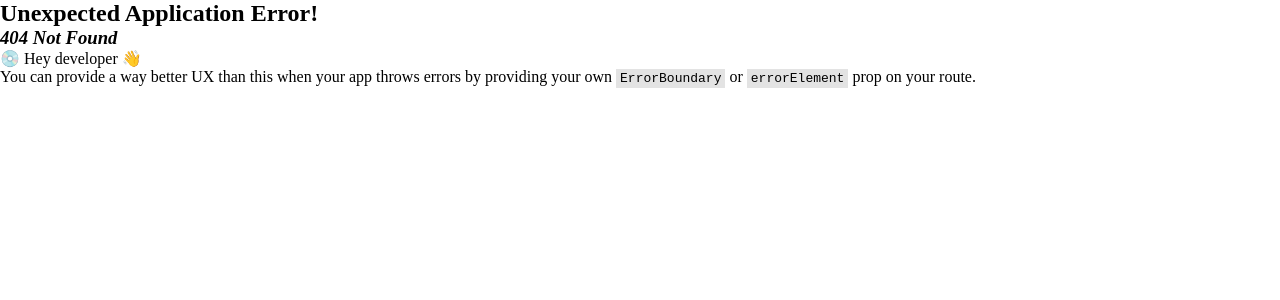
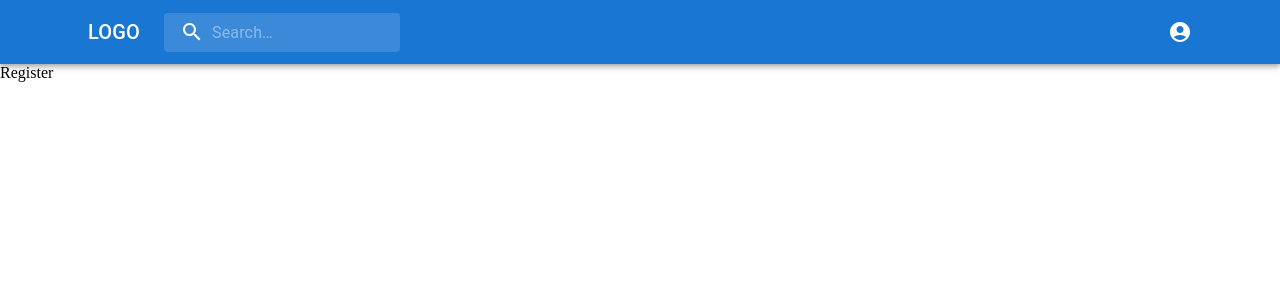
Before and after one commit to ShakhriyorIsobekov/Project-Defence, a React (Vite) app: page /auth/register in a window 1280 px wide. Before the commit this address had no page. Shown: the top 300 px of the page. Built offline with nearby package versions, Linux system fonts and the light colour scheme.

Commit message:
add header component

```diff
--- a/package.json
+++ b/package.json
@@ -10,6 +10,10 @@
     "preview": "vite preview"
   },
   "dependencies": {
+    "@emotion/react": "^11.14.0",
+    "@emotion/styled": "^11.14.0",
+    "@mui/icons-material": "^6.4.3",
+    "@mui/material": "^6.4.3",
     "react": "^19.0.0",
     "react-dom": "^19.0.0",
     "react-router-dom": "^7.1.5"
--- a/src/components/Header.jsx
+++ b/src/components/Header.jsx
@@ -1,5 +1,186 @@
-function Header() {
-  return <div></div>;
+import * as React from "react";
+import { styled, alpha } from "@mui/material/styles";
+import AppBar from "@mui/material/AppBar";
+import Box from "@mui/material/Box";
+import Toolbar from "@mui/material/Toolbar";
+import IconButton from "@mui/material/IconButton";
+import Typography from "@mui/material/Typography";
+import InputBase from "@mui/material/InputBase";
+import MenuItem from "@mui/material/MenuItem";
+import Menu from "@mui/material/Menu";
+import SearchIcon from "@mui/icons-material/Search";
+import AccountCircle from "@mui/icons-material/AccountCircle";
+import { Container } from "@mui/material";
+
+const Search = styled("div")(({ theme }) => ({
+  position: "relative",
+  borderRadius: theme.shape.borderRadius,
+  backgroundColor: alpha(theme.palette.common.white, 0.15),
+  "&:hover": {
+    backgroundColor: alpha(theme.palette.common.white, 0.25),
+  },
+  marginRight: theme.spacing(2),
+  marginLeft: 0,
+  width: "100%",
+  [theme.breakpoints.up("sm")]: {
+    marginLeft: theme.spacing(3),
+    width: "auto",
+  },
+}));
+
+const SearchIconWrapper = styled("div")(({ theme }) => ({
+  padding: theme.spacing(0, 2),
+  height: "100%",
+  position: "absolute",
+  pointerEvents: "none",
+  display: "flex",
+  alignItems: "center",
+  justifyContent: "center",
+}));
+
+const StyledInputBase = styled(InputBase)(({ theme }) => ({
+  color: "inherit",
+  "& .MuiInputBase-input": {
+    padding: theme.spacing(1, 1, 1, 0),
+    // vertical padding + font size from searchIcon
+    paddingLeft: `calc(1em + ${theme.spacing(4)})`,
+    transition: theme.transitions.create("width"),
+    width: "100%",
+    [theme.breakpoints.up("md")]: {
+      width: "20ch",
+    },
+  },
+}));
+
+export default function Header() {
+  const [anchorEl, setAnchorEl] = React.useState(null);
+  const [mobileMoreAnchorEl, setMobileMoreAnchorEl] = React.useState(null);
+
+  const isMenuOpen = Boolean(anchorEl);
+  const isMobileMenuOpen = Boolean(mobileMoreAnchorEl);
+
+  const handleProfileMenuOpen = (event) => {
+    setAnchorEl(event.currentTarget);
+  };
+
+  const handleMobileMenuClose = () => {
+    setMobileMoreAnchorEl(null);
+  };
+
+  const handleMenuClose = () => {
+    setAnchorEl(null);
+    handleMobileMenuClose();
+  };
+
+  const handleMobileMenuOpen = (event) => {
+    setMobileMoreAnchorEl(event.currentTarget);
+  };
+
+  const menuId = "primary-search-account-menu";
+  const renderMenu = (
+    <Menu
+      anchorEl={anchorEl}
+      anchorOrigin={{
+        vertical: "top",
+        horizontal: "right",
+      }}
+      id={menuId}
+      keepMounted
+      transformOrigin={{
+        vertical: "top",
+        horizontal: "right",
+      }}
+      open={isMenuOpen}
+      onClose={handleMenuClose}
+    >
+      <MenuItem onClick={handleMenuClose}>Profile</MenuItem>
+      <MenuItem onClick={handleMenuClose}>My account</MenuItem>
+    </Menu>
+  );
+
+  const mobileMenuId = "primary-search-account-menu-mobile";
+  const renderMobileMenu = (
+    <Menu
+      anchorEl={mobileMoreAnchorEl}
+      anchorOrigin={{
+        vertical: "top",
+        horizontal: "right",
+      }}
+      id={mobileMenuId}
+      keepMounted
+      transformOrigin={{
+        vertical: "top",
+        horizontal: "right",
+      }}
+      open={isMobileMenuOpen}
+      onClose={handleMobileMenuClose}
+    >
+      <MenuItem onClick={handleProfileMenuOpen}>
+        <IconButton
+          size="large"
+          aria-label="account of current user"
+          aria-controls="primary-search-account-menu"
+          aria-haspopup="true"
+          color="inherit"
+        >
+          <AccountCircle />
+        </IconButton>
+        <p>Profile</p>
+      </MenuItem>
+    </Menu>
+  );
+
+  return (
+    <Box sx={{ flexGrow: 1 }}>
+      <AppBar position="static">
+        <Container maxWidth="lg">
+          <Toolbar>
+            <Typography
+              variant="h6"
+              noWrap
+              component="div"
+              sx={{ display: { xs: "none", sm: "block" } }}
+            >
+              LOGO
+            </Typography>
+            <Search>
+              <SearchIconWrapper>
+                <SearchIcon />
+              </SearchIconWrapper>
+              <StyledInputBase
+                placeholder="Search…"
+                inputProps={{ "aria-label": "search" }}
+              />
+            </Search>
+            <Box sx={{ flexGrow: 1 }} />
+            <Box sx={{ display: { xs: "none", md: "flex" } }}>
+              <IconButton
+                size="large"
+                edge="end"
+                aria-label="account of current user"
+                aria-controls={menuId}
+                aria-haspopup="true"
+                onClick={handleProfileMenuOpen}
+                color="inherit"
+              >
+                <AccountCircle />
+              </IconButton>
+            </Box>
+            <Box sx={{ display: { xs: "flex", md: "none" } }}>
+              <IconButton
+                size="large"
+                aria-label="show more"
+                aria-controls={mobileMenuId}
+                aria-haspopup="true"
+                onClick={handleMobileMenuOpen}
+                color="inherit"
+              ></IconButton>
+            </Box>
+          </Toolbar>
+        </Container>
+      </AppBar>
+      {renderMobileMenu}
+      {renderMenu}
+    </Box>
+  );
 }
-
-export default Header;
--- /dev/null
+++ b/src/layouts/AuthLayout.jsx
@@ -0,0 +1,15 @@
+import { Outlet } from "react-router-dom";
+import Header from "../components/Header";
+
+function AuthLayout() {
+  return (
+    <div>
+      <Header />
+      <main>
+        <Outlet />
+      </main>
+    </div>
+  );
+}
+
+export default AuthLayout;
--- /dev/null
+++ b/src/pages/Login.jsx
@@ -0,0 +1,5 @@
+function Login() {
+  return <div>Login</div>;
+}
+
+export default Login;
--- /dev/null
+++ b/src/pages/Register.jsx
@@ -0,0 +1,5 @@
+function Register() {
+  return <div>Register</div>;
+}
+
+export default Register;
```
Also changed, not shown: src/App.jsx (+17 -0 lines), 1 other file (tests, documents, lock files or other folders).
